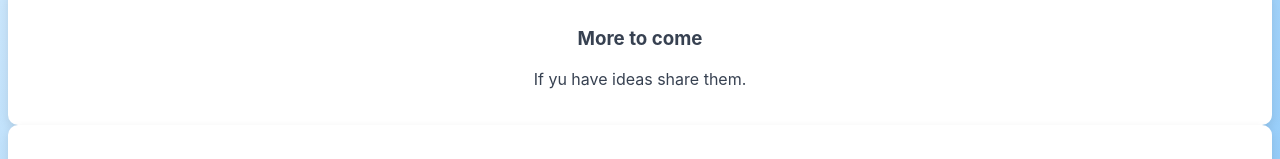
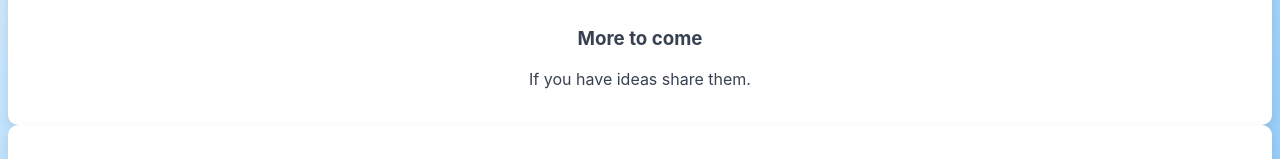
Before and after one commit to spickworth1991/CNCTools, a Next.js app: page /calculators in a window 1280 px wide. Shown: the part 402-561 px from the top of the page. Built offline with nearby package versions, Linux system fonts and the light colour scheme.

Commit message:
negative numbers

```diff
--- a/src/pages/calculators.js
+++ b/src/pages/calculators.js
@@ -40,7 +40,7 @@ export default function calculator() {
           onClick={() => router.push("./wip")}
         >
           <h3>More to come</h3>
-          <p>If yu have ideas share them.</p>
+          <p>If you have ideas share them.</p>
         </div>
 
         {/* Home */}
```
Also changed, not shown: src/pages/tool/exp.js (+4 -3 lines).
